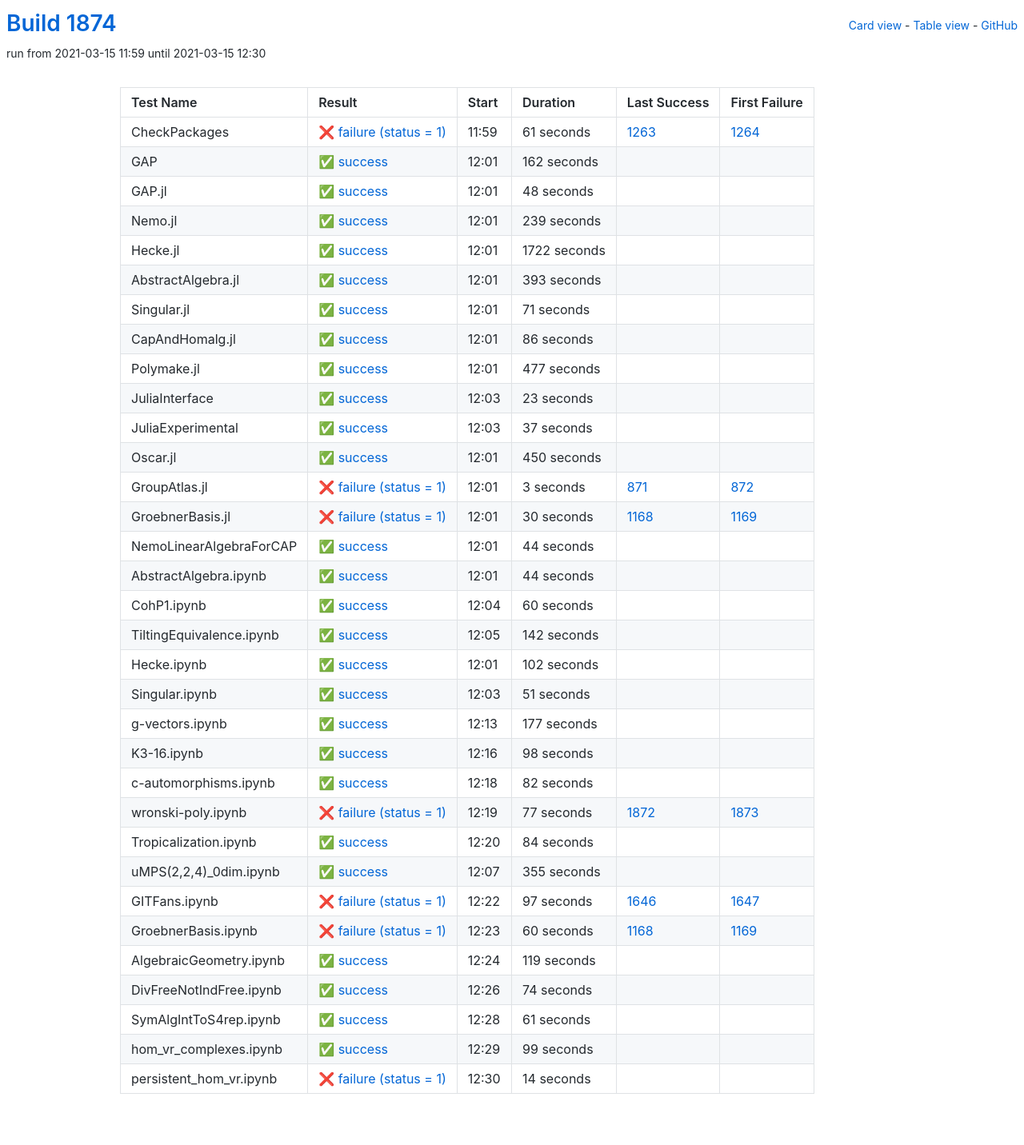
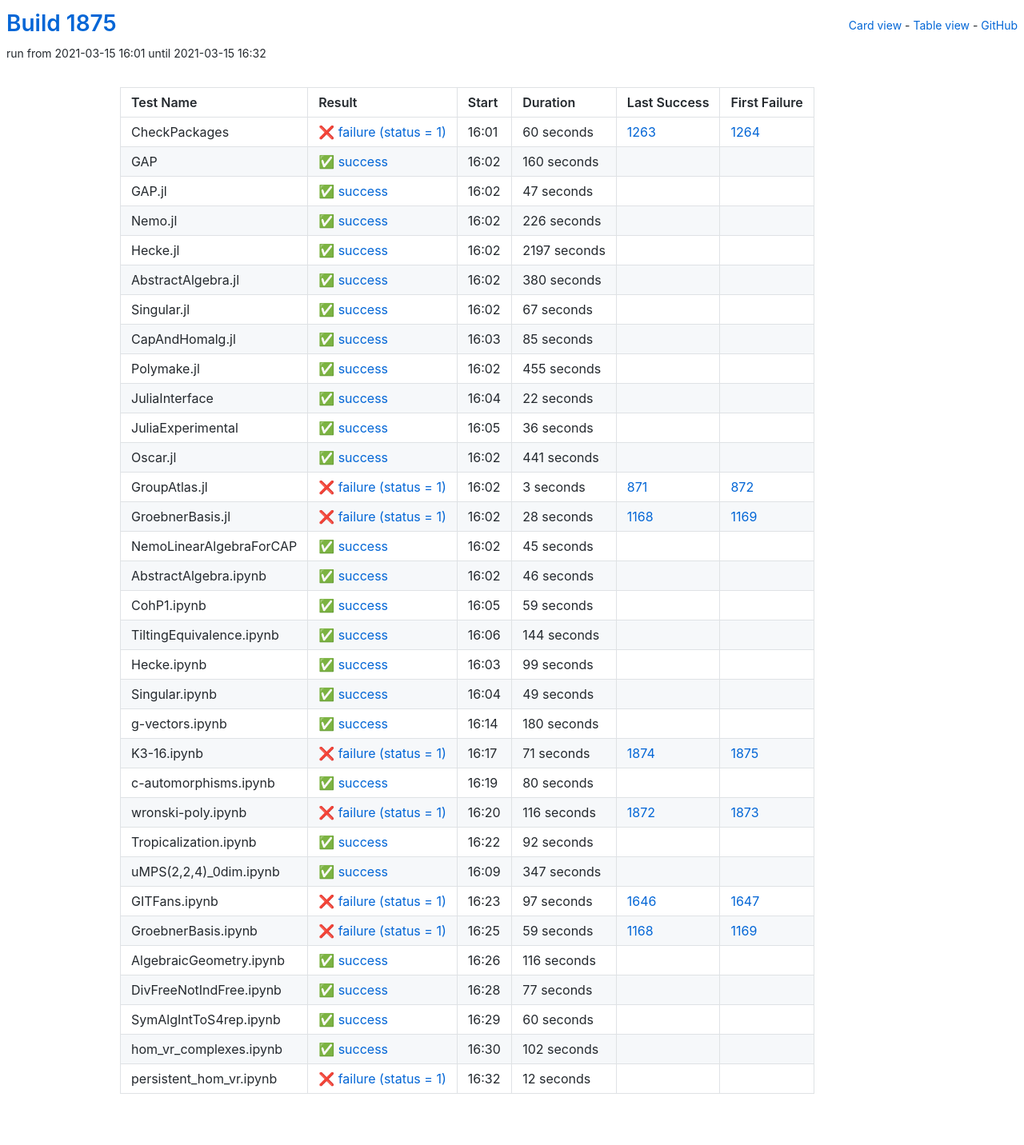
Before and after one commit to oscar-system/oscar-ci-status-stable, a Jekyll site: the page built from table.html, in a window 1280 px wide. Shown: the whole page at 80% size. Built offline with Jekyll 4.4.1, drawn with Linux system fonts in a browser that asks for light colours.

Commit message:
Build #1875

```diff
--- a/_data/ci.yml
+++ b/_data/ci.yml
@@ -1,6 +1,6 @@
 ---
-build: 1874
-build_url: https://oscarci.mathematik.uni-kl.de/job/oscar-stable/1874/
+build: 1875
+build_url: https://oscarci.mathematik.uni-kl.de/job/oscar-stable/1875/
 job: oscar-stable
 organization: oscar-system
 repo: oscar-ci-status-stable
@@ -8,152 +8,152 @@ repourl: https://github.com/oscar-system/oscar-ci-status-stable
 tests:
 - name: CheckPackages
   id: checkpackages
-  log: https://oscarci.mathematik.uni-kl.de/job/oscar-stable/1874/artifact/logs/build-1874/CheckPackages.log
-  start: 2021-03-15 11:59
+  log: https://oscarci.mathematik.uni-kl.de/job/oscar-stable/1875/artifact/logs/build-1875/CheckPackages.log
+  start: 2021-03-15 16:01
   success: false
   exitcode: 1
   status: failure
-  duration: 61
+  duration: 60
   last_success: 1263
   last_success_url: https://oscarci.mathematik.uni-kl.de/job/oscar-stable/1263/
   first_failure: 1264
   first_failure_url: https://oscarci.mathematik.uni-kl.de/job/oscar-stable/1264/
 - name: GAP
   id: gap
-  log: https://oscarci.mathematik.uni-kl.de/job/oscar-stable/1874/artifact/logs/build-1874/GAP.log
-  start: 2021-03-15 12:01
+  log: https://oscarci.mathematik.uni-kl.de/job/oscar-stable/1875/artifact/logs/build-1875/GAP.log
+  start: 2021-03-15 16:02
   success: true
   exitcode: 0
   status: success
-  duration: 162
+  duration: 160
   last_success: false
   last_success_url:
   first_failure: false
   first_failure_url:
 - name: GAP.jl
   id: gap-jl
-  log: https://oscarci.mathematik.uni-kl.de/job/oscar-stable/1874/artifact/logs/build-1874/GAP.jl.log
-  start: 2021-03-15 12:01
+  log: https://oscarci.mathematik.uni-kl.de/job/oscar-stable/1875/artifact/logs/build-1875/GAP.jl.log
+  start: 2021-03-15 16:02
   success: true
   exitcode: 0
   status: success
-  duration: 48
+  duration: 47
   last_success: false
   last_success_url:
   first_failure: false
   first_failure_url:
 - name: Nemo.jl
   id: nemo-jl
-  log: https://oscarci.mathematik.uni-kl.de/job/oscar-stable/1874/artifact/logs/build-1874/Nemo.jl.log
-  start: 2021-03-15 12:01
+  log: https://oscarci.mathematik.uni-kl.de/job/oscar-stable/1875/artifact/logs/build-1875/Nemo.jl.log
+  start: 2021-03-15 16:02
   success: true
   exitcode: 0
   status: success
-  duration: 239
+  duration: 226
   last_success: false
   last_success_url:
   first_failure: false
   first_failure_url:
 - name: Hecke.jl
   id: hecke-jl
-  log: https://oscarci.mathematik.uni-kl.de/job/oscar-stable/1874/artifact/logs/build-1874/Hecke.jl.log
-  start: 2021-03-15 12:01
+  log: https://oscarci.mathematik.uni-kl.de/job/oscar-stable/1875/artifact/logs/build-1875/Hecke.jl.log
+  start: 2021-03-15 16:02
   success: true
   exitcode: 0
   status: success
-  duration: 1722
+  duration: 2197
   last_success: false
   last_success_url:
   first_failure: false
   first_failure_url:
 - name: AbstractAlgebra.jl
   id: abstractalgebra-jl
-  log: https://oscarci.mathematik.uni-kl.de/job/oscar-stable/1874/artifact/logs/build-1874/AbstractAlgebra.jl.log
-  start: 2021-03-15 12:01
+  log: https://oscarci.mathematik.uni-kl.de/job/oscar-stable/1875/artifact/logs/build-1875/AbstractAlgebra.jl.log
+  start: 2021-03-15 16:02
   success: true
   exitcode: 0
   status: success
-  duration: 393
+  duration: 380
   last_success: false
   last_success_url:
   first_failure: false
   first_failure_url:
 - name: Singular.jl
   id: singular-jl
-  log: https://oscarci.mathematik.uni-kl.de/job/oscar-stable/1874/artifact/logs/build-1874/Singular.jl.log
-  start: 2021-03-15 12:01
+  log: https://oscarci.mathematik.uni-kl.de/job/oscar-stable/1875/artifact/logs/build-1875/Singular.jl.log
+  start: 2021-03-15 16:02
   success: true
   exitcode: 0
   status: success
-  duration: 71
+  duration: 67
   last_success: false
   last_success_url:
   first_failure: false
   first_failure_url:
 - name: CapAndHomalg.jl
   id: capandhomalg-jl
-  log: https://oscarci.mathematik.uni-kl.de/job/oscar-stable/1874/artifact/logs/build-1874/CapAndHomalg.jl.log
-  start: 2021-03-15 12:01
+  log: https://oscarci.mathematik.uni-kl.de/job/oscar-stable/1875/artifact/logs/build-1875/CapAndHomalg.jl.log
+  start: 2021-03-15 16:03
   success: true
   exitcode: 0
   status: success
-  duration: 86
+  duration: 85
   last_success: false
   last_success_url:
   first_failure: false
   first_failure_url:
 - name: Polymake.jl
   id: polymake-jl
-  log: https://oscarci.mathematik.uni-kl.de/job/oscar-stable/1874/artifact/logs/build-1874/Polymake.jl.log
-  start: 2021-03-15 12:01
+  log: https://oscarci.mathematik.uni-kl.de/job/oscar-stable/1875/artifact/logs/build-1875/Polymake.jl.log
+  start: 2021-03-15 16:02
   success: true
   exitcode: 0
   status: success
-  duration: 477
+  duration: 455
   last_success: false
   last_success_url:
   first_failure: false
   first_failure_url:
 - name: JuliaInterface
   id: juliainterface
-  log: https://oscarci.mathematik.uni-kl.de/job/oscar-stable/1874/artifact/logs/build-1874/JuliaInterface.log
-  start: 2021-03-15 12:03
+  log: https://oscarci.mathematik.uni-kl.de/job/oscar-stable/1875/artifact/logs/build-1875/JuliaInterface.log
+  start: 2021-03-15 16:04
   success: true
   exitcode: 0
   status: success
-  duration: 23
+  duration: 22
   last_success: false
   last_success_url:
   first_failure: false
   first_failure_url:
 - name: JuliaExperimental
   id: juliaexperimental
-  log: https://oscarci.mathematik.uni-kl.de/job/oscar-stable/1874/artifact/logs/build-1874/JuliaExperimental.log
-  start: 2021-03-15 12:03
+  log: https://oscarci.mathematik.uni-kl.de/job/oscar-stable/1875/artifact/logs/build-1875/JuliaExperimental.log
+  start: 2021-03-15 16:05
   success: true
   exitcode: 0
   status: success
-  duration: 37
+  duration: 36
   last_success: false
   last_success_url:
   first_failure: false
   first_failure_url:
 - name: Oscar.jl
   id: oscar-jl
-  log: https://oscarci.mathematik.uni-kl.de/job/oscar-stable/1874/artifact/logs/build-1874/Oscar.jl.log
-  start: 2021-03-15 12:01
+  log: https://oscarci.mathematik.uni-kl.de/job/oscar-stable/1875/artifact/logs/build-1875/Oscar.jl.log
+  start: 2021-03-15 16:02
   success: true
   exitcode: 0
   status: success
-  duration: 450
+  duration: 441
   last_success: false
   last_success_url:
   first_failure: false
   first_failure_url:
 - name: GroupAtlas.jl
   id: groupatlas-jl
-  log: https://oscarci.mathematik.uni-kl.de/job/oscar-stable/1874/artifact/logs/build-1874/GroupAtlas.jl.log
-  start: 2021-03-15 12:01
+  log: https://oscarci.mathematik.uni-kl.de/job/oscar-stable/1875/artifact/logs/build-1875/GroupAtlas.jl.log
+  start: 2021-03-15 16:02
   success: false
   exitcode: 1
   status: failure
@@ -164,164 +164,164 @@ tests:
   first_failure_url: https://oscarci.mathematik.uni-kl.de/job/oscar-stable/872/
 - name: GroebnerBasis.jl
   id: groebnerbasis-jl
-  log: https://oscarci.mathematik.uni-kl.de/job/oscar-stable/1874/artifact/logs/build-1874/GroebnerBasis.jl.log
-  start: 2021-03-15 12:01
+  log: https://oscarci.mathematik.uni-kl.de/job/oscar-stable/1875/artifact/logs/build-1875/GroebnerBasis.jl.log
+  start: 2021-03-15 16:02
   success: false
   exitcode: 1
   status: failure
-  duration: 30
+  duration: 28
   last_success: 1168
   last_success_url: https://oscarci.mathematik.uni-kl.de/job/oscar-stable/1168/
   first_failure: 1169
   first_failure_url: https://oscarci.mathematik.uni-kl.de/job/oscar-stable/1169/
 - name: NemoLinearAlgebraForCAP
   id: nemolinearalgebraforcap
-  log: https://oscarci.mathematik.uni-kl.de/job/oscar-stable/1874/artifact/logs/build-1874/NemoLinearAlgebraForCAP.log
-  start: 2021-03-15 12:01
+  log: https://oscarci.mathematik.uni-kl.de/job/oscar-stable/1875/artifact/logs/build-1875/NemoLinearAlgebraForCAP.log
+  start: 2021-03-15 16:02
   success: true
   exitcode: 0
   status: success
-  duration: 44
+  duration: 45
   last_success: false
   last_success_url:
   first_failure: false
   first_failure_url:
 - name: AbstractAlgebra.ipynb
   id: abstractalgebra-ipynb
-  log: https://oscarci.mathematik.uni-kl.de/job/oscar-stable/1874/artifact/logs/build-1874/AbstractAlgebra.ipynb.log
-  start: 2021-03-15 12:01
+  log: https://oscarci.mathematik.uni-kl.de/job/oscar-stable/1875/artifact/logs/build-1875/AbstractAlgebra.ipynb.log
+  start: 2021-03-15 16:02
   success: true
   exitcode: 0
   status: success
-  duration: 44
+  duration: 46
   last_success: false
   last_success_url:
   first_failure: false
   first_failure_url:
 - name: CohP1.ipynb
   id: cohp1-ipynb
-  log: https://oscarci.mathematik.uni-kl.de/job/oscar-stable/1874/artifact/logs/build-1874/CohP1.ipynb.log
-  start: 2021-03-15 12:04
+  log: https://oscarci.mathematik.uni-kl.de/job/oscar-stable/1875/artifact/logs/build-1875/CohP1.ipynb.log
+  start: 2021-03-15 16:05
   success: true
   exitcode: 0
   status: success
-  duration: 60
+  duration: 59
   last_success: false
   last_success_url:
   first_failure: false
   first_failure_url:
 - name: TiltingEquivalence.ipynb
   id: tiltingequivalence-ipynb
-  log: https://oscarci.mathematik.uni-kl.de/job/oscar-stable/1874/artifact/logs/build-1874/TiltingEquivalence.ipynb.log
-  start: 2021-03-15 12:05
+  log: https://oscarci.mathematik.uni-kl.de/job/oscar-stable/1875/artifact/logs/build-1875/TiltingEquivalence.ipynb.log
+  start: 2021-03-15 16:06
   success: true
   exitcode: 0
   status: success
-  duration: 142
+  duration: 144
   last_success: false
   last_success_url:
   first_failure: false
   first_failure_url:
 - name: Hecke.ipynb
   id: hecke-ipynb
-  log: https://oscarci.mathematik.uni-kl.de/job/oscar-stable/1874/artifact/logs/build-1874/Hecke.ipynb.log
-  start: 2021-03-15 12:01
+  log: https://oscarci.mathematik.uni-kl.de/job/oscar-stable/1875/artifact/logs/build-1875/Hecke.ipynb.log
+  start: 2021-03-15 16:03
   success: true
   exitcode: 0
   status: success
-  duration: 102
+  duration: 99
   last_success: false
   last_success_url:
   first_failure: false
   first_failure_url:
 - name: Singular.ipynb
   id: singular-ipynb
-  log: https://oscarci.mathematik.uni-kl.de/job/oscar-stable/1874/artifact/logs/build-1874/Singular.ipynb.log
-  start: 2021-03-15 12:03
+  log: https://oscarci.mathematik.uni-kl.de/job/oscar-stable/1875/artifact/logs/build-1875/Singular.ipynb.log
+  start: 2021-03-15 16:04
   success: true
   exitcode: 0
   status: success
-  duration: 51
+  duration: 49
   last_success: false
   last_success_url:
   first_failure: false
   first_failure_url:
 - name: g-vectors.ipynb
   id: g-vectors-ipynb
-  log: https://oscarci.mathematik.uni-kl.de/job/oscar-stable/1874/artifact/logs/build-1874/g-vectors.ipynb.log
-  start: 2021-03-15 12:13
+  log: https://oscarci.mathematik.uni-kl.de/job/oscar-stable/1875/artifact/logs/build-1875/g-vectors.ipynb.log
+  start: 2021-03-15 16:14
   success: true
   exitcode: 0
   status: success
-  duration: 177
+  duration: 180
   last_success: false
   last_success_url:
   first_failure: false
   first_failure_url:
 - name: K3-16.ipynb
   id: k3-16-ipynb
-  log: https://oscarci.mathematik.uni-kl.de/job/oscar-stable/1874/artifact/logs/build-1874/K3-16.ipynb.log
-  start: 2021-03-15 12:16
+  log: https://oscarci.mathematik.uni-kl.de/job/oscar-stable/1875/artifact/logs/build-1875/K3-16.ipynb.log
+  start: 2021-03-15 16:17
+  success: false
+  exitcode: 1
+  status: failure
+  duration: 71
+  last_success: 1874
+  last_success_url: https://oscarci.mathematik.uni-kl.de/job/oscar-stable/1874/
+  first_failure: 1875
+  first_failure_url: https://oscarci.mathematik.uni-kl.de/job/oscar-stable/1875/
+- name: c-automorphisms.ipynb
+  id: c-automorphisms-ipynb
+  log: https://oscarci.mathematik.uni-kl.de/job/oscar-stable/1875/artifact/logs/build-1875/c-automorphisms.ipynb.log
+  start: 2021-03-15 16:19
   success: true
   exitcode: 0
   status: success
-  duration: 98
-  last_success: false
-  last_success_url:
-  first_failure: false
-  first_failure_url:
-- name: c-automorphisms.ipynb
-  id: c-automorphisms-ipynb
-  log: https://oscarci.mathematik.uni-kl.de/job/oscar-stable/1874/artifact/logs/build-1874/c-automorphisms.ipynb.log
-  start: 2021-03-15 12:18
-  success: true
-  exitcode: 0
-  status: success
-  duration: 82
+  duration: 80
   last_success: false
   last_success_url:
   first_failure: false
   first_failure_url:
 - name: wronski-poly.ipynb
   id: wronski-poly-ipynb
-  log: https://oscarci.mathematik.uni-kl.de/job/oscar-stable/1874/artifact/logs/build-1874/wronski-poly.ipynb.log
-  start: 2021-03-15 12:19
+  log: https://oscarci.mathematik.uni-kl.de/job/oscar-stable/1875/artifact/logs/build-1875/wronski-poly.ipynb.log
+  start: 2021-03-15 16:20
   success: false
   exitcode: 1
   status: failure
-  duration: 77
+  duration: 116
   last_success: 1872
   last_success_url: https://oscarci.mathematik.uni-kl.de/job/oscar-stable/1872/
   first_failure: 1873
   first_failure_url: https://oscarci.mathematik.uni-kl.de/job/oscar-stable/1873/
 - name: Tropicalization.ipynb
   id: tropicalization-ipynb
-  log: https://oscarci.mathematik.uni-kl.de/job/oscar-stable/1874/artifact/logs/build-1874/Tropicalization.ipynb.log
-  start: 2021-03-15 12:20
+  log: https://oscarci.mathematik.uni-kl.de/job/oscar-stable/1875/artifact/logs/build-1875/Tropicalization.ipynb.log
+  start: 2021-03-15 16:22
   success: true
   exitcode: 0
   status: success
-  duration: 84
+  duration: 92
   last_success: false
   last_success_url:
   first_failure: false
   first_failure_url:
 - name: uMPS(2,2,4)_0dim.ipynb
   id: umps-2-2-4-0dim-ipynb
-  log: https://oscarci.mathematik.uni-kl.de/job/oscar-stable/1874/artifact/logs/build-1874/uMPS-2-2-4-_0dim.ipynb.log
-  start: 2021-03-15 12:07
+  log: https://oscarci.mathematik.uni-kl.de/job/oscar-stable/1875/artifact/logs/build-1875/uMPS-2-2-4-_0dim.ipynb.log
+  start: 2021-03-15 16:09
   success: true
   exitcode: 0
   status: success
-  duration: 355
+  duration: 347
   last_success: false
   last_success_url:
   first_failure: false
   first_failure_url:
 - name: GITFans.ipynb
   id: gitfans-ipynb
-  log: https://oscarci.mathematik.uni-kl.de/job/oscar-stable/1874/artifact/logs/build-1874/GITFans.ipynb.log
-  start: 2021-03-15 12:22
+  log: https://oscarci.mathematik.uni-kl.de/job/oscar-stable/1875/artifact/logs/build-1875/GITFans.ipynb.log
+  start: 2021-03-15 16:23
   success: false
   exitcode: 1
   status: failure
@@ -332,72 +332,72 @@ tests:
   first_failure_url: https://oscarci.mathematik.uni-kl.de/job/oscar-stable/1647/
 - name: GroebnerBasis.ipynb
   id: groebnerbasis-ipynb
-  log: https://oscarci.mathematik.uni-kl.de/job/oscar-stable/1874/artifact/logs/build-1874/GroebnerBasis.ipynb.log
-  start: 2021-03-15 12:23
+  log: https://oscarci.mathematik.uni-kl.de/job/oscar-stable/1875/artifact/logs/build-1875/GroebnerBasis.ipynb.log
+  start: 2021-03-15 16:25
   success: false
   exitcode: 1
   status: failure
-  duration: 60
+  duration: 59
   last_success: 1168
   last_success_url: https://oscarci.mathematik.uni-kl.de/job/oscar-stable/1168/
   first_failure: 1169
   first_failure_url: https://oscarci.mathematik.uni-kl.de/job/oscar-stable/1169/
 - name: AlgebraicGeometry.ipynb
   id: algebraicgeometry-ipynb
-  log: https://oscarci.mathematik.uni-kl.de/job/oscar-stable/1874/artifact/logs/build-1874/AlgebraicGeometry.ipynb.log
-  start: 2021-03-15 12:24
+  log: https://oscarci.mathematik.uni-kl.de/job/oscar-stable/1875/artifact/logs/build-1875/AlgebraicGeometry.ipynb.log
+  start: 2021-03-15 16:26
   success: true
   exitcode: 0
   status: success
-  duration: 119
+  duration: 116
   last_success: false
   last_success_url:
   first_failure: false
   first_failure_url:
 - name: DivFreeNotIndFree.ipynb
   id: divfreenotindfree-ipynb
-  log: https://oscarci.mathematik.uni-kl.de/job/oscar-stable/1874/artifact/logs/build-1874/DivFreeNotIndFree.ipynb.log
-  start: 2021-03-15 12:26
+  log: https://oscarci.mathematik.uni-kl.de/job/oscar-stable/1875/artifact/logs/build-1875/DivFreeNotIndFree.ipynb.log
+  start: 2021-03-15 16:28
   success: true
   exitcode: 0
   status: success
-  duration: 74
+  duration: 77
   last_success: false
   last_success_url:
   first_failure: false
   first_failure_url:
 - name: SymAlgIntToS4rep.ipynb
   id: symalginttos4rep-ipynb
-  log: https://oscarci.mathematik.uni-kl.de/job/oscar-stable/1874/artifact/logs/build-1874/SymAlgIntToS4rep.ipynb.log
-  start: 2021-03-15 12:28
+  log: https://oscarci.mathematik.uni-kl.de/job/oscar-stable/1875/artifact/logs/build-1875/SymAlgIntToS4rep.ipynb.log
+  start: 2021-03-15 16:29
   success: true
   exitcode: 0
   status: success
-  duration: 61
+  duration: 60
   last_success: false
   last_success_url:
   first_failure: false
   first_failure_url:
 - name: hom_vr_complexes.ipynb
   id: hom-vr-complexes-ipynb
-  log: https://oscarci.mathematik.uni-kl.de/job/oscar-stable/1874/artifact/logs/build-1874/hom_vr_complexes.ipynb.log
-  start: 2021-03-15 12:29
+  log: https://oscarci.mathematik.uni-kl.de/job/oscar-stable/1875/artifact/logs/build-1875/hom_vr_complexes.ipynb.log
+  start: 2021-03-15 16:30
   success: true
   exitcode: 0
   status: success
-  duration: 99
+  duration: 102
   last_success: false
   last_success_url:
   first_failure: false
   first_failure_url:
 - name: persistent_hom_vr.ipynb
   id: persistent-hom-vr-ipynb
-  log: https://oscarci.mathematik.uni-kl.de/job/oscar-stable/1874/artifact/logs/build-1874/persistent_hom_vr.ipynb.log
-  start: 2021-03-15 12:30
+  log: https://oscarci.mathematik.uni-kl.de/job/oscar-stable/1875/artifact/logs/build-1875/persistent_hom_vr.ipynb.log
+  start: 2021-03-15 16:32
   success: false
   exitcode: 1
   status: failure
-  duration: 14
+  duration: 12
   last_success: false
   last_success_url:
   first_failure: false
```
Also changed, not shown: README.md.
